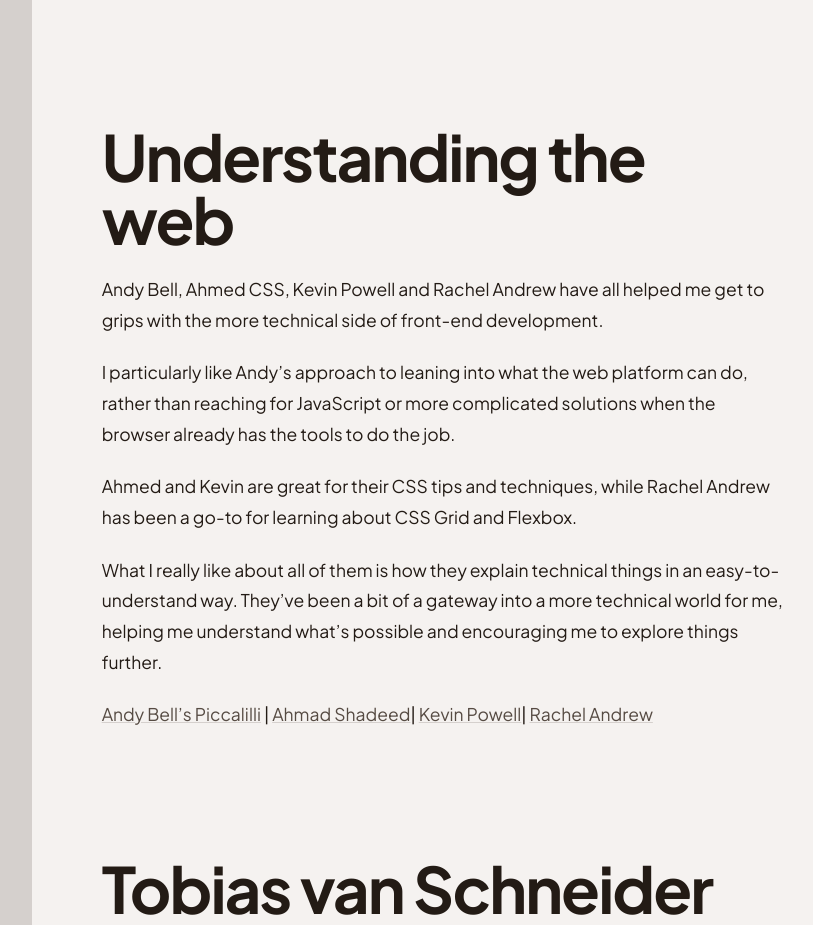
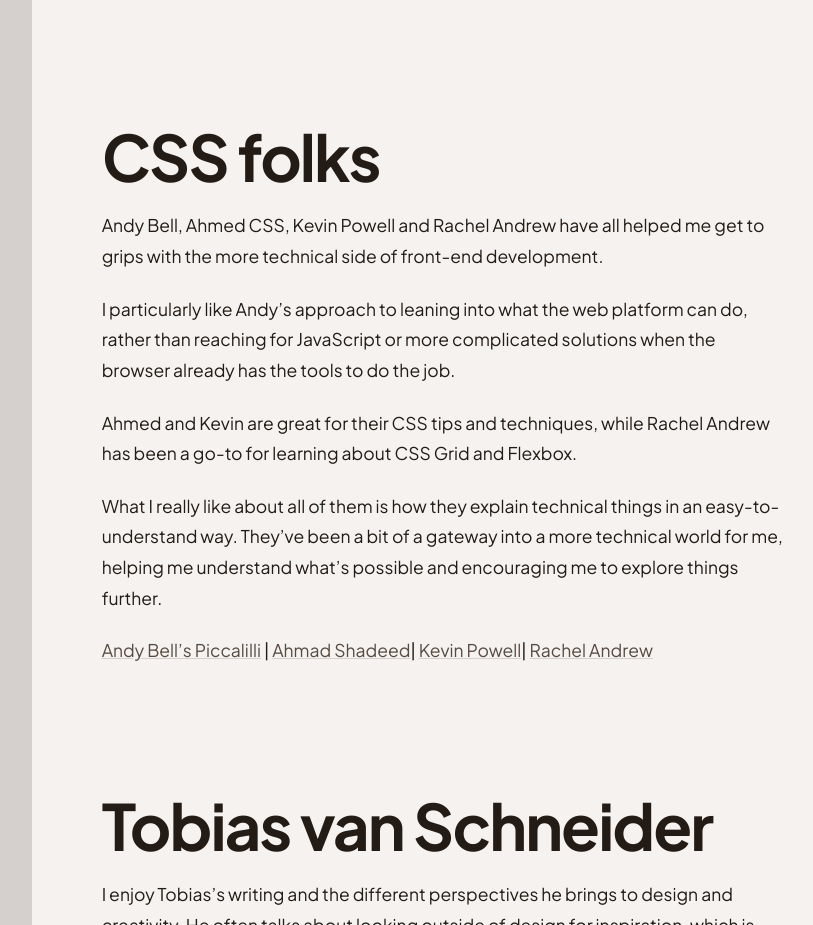
Before and after one commit to adpav/AdamHoskerWilliamsPortfolio, an Astro site: page /AdamHoskerWilliamsPortfolio/notebook/people-who-inspire-the-way-i-work in a window 1280 px wide. Shown: the part 3740-4665 px from the top of the page, without its empty margins (40-853 px from the left). Built offline with nearby package versions, Linux system fonts and the light colour scheme; Astro itself is replaced by a stand-in of ours; a web font is replaced by a local one.

Commit message:
docs(notebook): refine front-end section heading
Co-authored-by: Copilot <223556219+Copilot@users.noreply.github.com>

```diff
--- a/src/content/notebook/people-who-inspire-the-way-i-work.md
+++ b/src/content/notebook/people-who-inspire-the-way-i-work.md
@@ -57,7 +57,7 @@ It's the sort of content I find myself coming back to, particularly when the wor
 
 [Paul Boag's Balsamiq learning track: UI Design Psychology](https://balsamiq.com/learn/learning-tracks/ui-design-psychology/)
 
-## Understanding the web
+## CSS folks
 
 Andy Bell, Ahmed CSS, Kevin Powell and Rachel Andrew have all helped me get to grips with the more technical side of front-end development.
 
```
